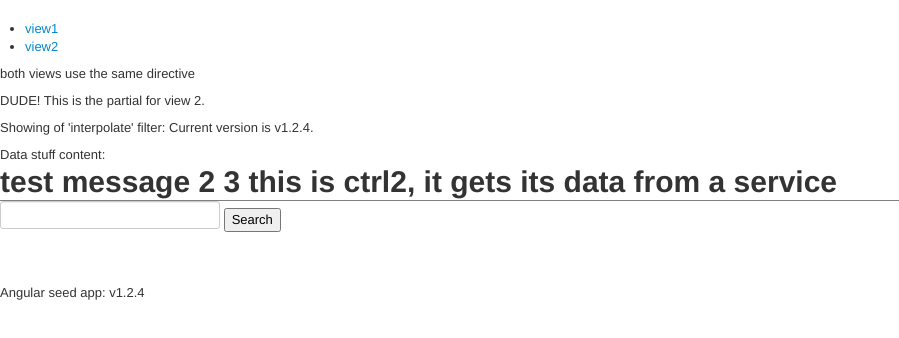
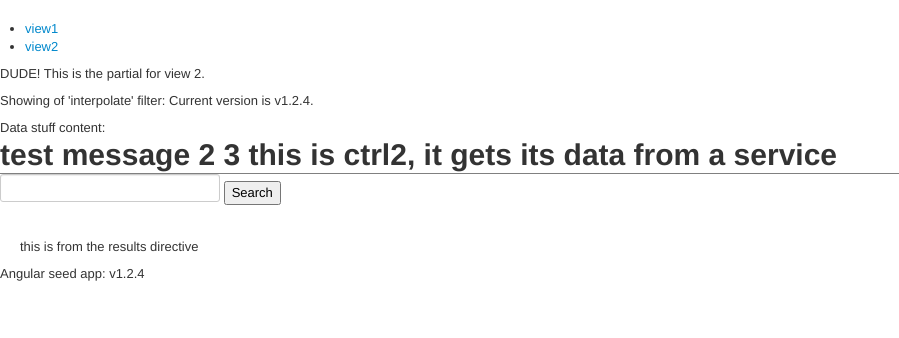
Before and after one commit to burgessa23/work_sync, a website: page angular-seed/app/index.html at #/view2 in a window 1280 px wide. Shown: the whole page, without its empty margins (0-899 px from the left). Drawn offline with Linux system fonts and the light colour scheme.

Commit message:
fixed it!!

```diff
--- a/angular-seed/app/index.html
+++ b/angular-seed/app/index.html
@@ -12,7 +12,6 @@
     <li><a href="#/view2">view2</a></li>
   </ul>
 
-  <p>both views use the same directive</p>
   <div ng-view></div>
 
   <div>Angular seed app: v<span app-version></span></div>
--- a/angular-seed/app/js/controllers.js
+++ b/angular-seed/app/js/controllers.js
@@ -39,11 +39,8 @@ myAppControllers.controller('MyCtrl4', ['$scope', 'venueService',
 myAppControllers.controller('MyCtrl5', ['$scope', 'jsonSolrService',
 	function($scope, jsonSolrService) {
 		$scope.searchBang = function(qString) {
-			console.log('qString = ' + qString);
 			jsonSolrService.get(qString).then(function(data) {
 				$scope.docs = data;
-				console.log($scope.docs);
-				//$scope.$apply();
 			});
 		};
 	}
--- a/angular-seed/app/js/directives.js
+++ b/angular-seed/app/js/directives.js
@@ -41,10 +41,7 @@ myDirectives.directive('showResults', [
 	function() {
 		return {
 			restrict: 'E',
-			templateUrl: 'tpl/results.html',
-			link: function(scope, element, attrs) {
-
-			}
+			templateUrl: 'tpl/results.html'
 		};
 	}
 ]);
--- a/angular-seed/app/js/services.js
+++ b/angular-seed/app/js/services.js
@@ -47,8 +47,7 @@ serviceModule.factory('jsonpService', function($http) {
 serviceModule.factory('jsonSolrService', function($http) {
 	return {
 		get: function(qString) {
-			return $http.jsonp('http://tst20.stage.att.com/searchservice/Mobile/lucid?wt=json&rows=5&start=0&q=' + qString + '&fq=taxoFeatures:%224G%20HSPA%2B%22+OR+taxoOperatingSystem:%22Android%22&fq=showInSearch:%22true%22&fq=-stockDescription:%22N%22&fq=-navigationTree:%22Marked%20For%20Delete%22&echoParams=all&fl=*,elevated:[elevated]&facet=true&json.wrf=JSON_CALLBACK').then(function(result) {
-				console.log(result.data.response);
+			return $http.jsonp('http://www.att.com/searchservice/Mobile/lucid?wt=json&rows=5&start=0&q=' + qString + '&fq=-data_source_name:"GVP%20Video%20Feed"&fq=showInSearch:%22true%22&fq=-stockDescription:%22N%22&fq=-navigationTree:%22Marked%20For%20Delete%22&echoParams=all&fl=*,elevated:[elevated]&facet=true&json.wrf=JSON_CALLBACK').then(function(result) {
 				return result.data.response.docs;
 			});
 		}
--- a/angular-seed/app/partials/partial2.html
+++ b/angular-seed/app/partials/partial2.html
@@ -7,7 +7,11 @@
 <div ng-controller="MyCtrl2">
 	<app-m-data>
 </div>
-<form ng-controller="MyCtrl5">
+
+
+
+<div ng-controller="MyCtrl5">
+    <form>
       <input ng-model="qString">
       <button ng-click="searchBang(qString)">Search</button>
     </form>
@@ -15,8 +19,8 @@
     <div class="container-fluid">
         <div class="row-fluid">
             <div class="span10">
-    <!-- <show-venues ng-controller="MyCtrl3" foo="venues"></show-venues> -->
-    <show-results ng-controller="MyCtrl5"></show-results>
+                <show-results></show-results>
             </div>
         </div>
     </div>
+</div>
--- a/angular-seed/app/tpl/results.html
+++ b/angular-seed/app/tpl/results.html
@@ -5,3 +5,4 @@
       <p>{{result.description}}</p>
     </li>
 </ul>
+<p>this is from the results directive</p>
```
Lines whose indentation alone changed are shown as unchanged.
